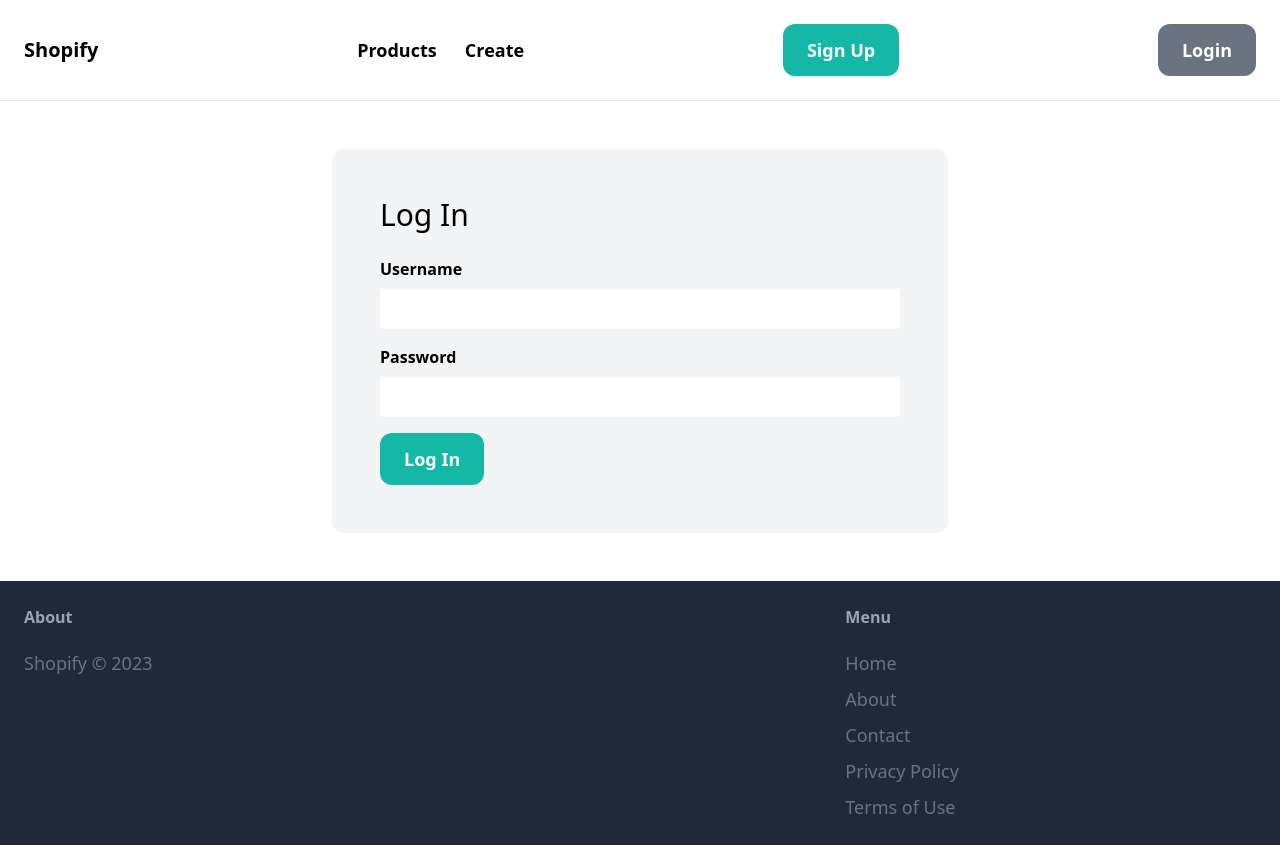
After one commit to Ola-Yeenca/E-commerce-old, a Django app: page /login/ in a window 1280 px wide. The commit adds this page. Run offline with Django 4.2, Linux system fonts and the light colour scheme; some libraries are stand-ins or nearby versions.

Commit message:
logout and login authentication done

```diff
--- a/shopify/core/forms.py
+++ b/shopify/core/forms.py
@@ -1,5 +1,5 @@
 from django import forms
-from django.contrib.auth.forms import UserCreationForm
+from django.contrib.auth.forms import UserCreationForm, AuthenticationForm
 from django.contrib.auth.models import User
 
 
@@ -35,3 +35,23 @@ class SignupForm(UserCreationForm):
             'placeholder': "Confirm Password"
         }
     ))
+
+
+class LoginForm(AuthenticationForm):
+    username = forms.CharField(widget=forms.TextInput(
+        attrs={
+            'class': 'w-full px-2 py-4 rounded-xl',
+            'placeholder': "Username"
+        }
+    ))
+
+    password = forms.CharField(widget=forms.PasswordInput(
+        attrs={
+            'class': 'w-full px-2 py-4 rounded-xl',
+            'placeholder': "Password"
+        }
+    ))
+
+
+class LogoutForm(forms.Form):
+    pass
--- a/shopify/core/templates/core/base.html
+++ b/shopify/core/templates/core/base.html
@@ -17,9 +17,14 @@
           <a href="/products/create" class="text-lg font-semibold hover:text-gray-500">Create</a>
         </div>
 
-        <a href="{% url 'core:signup' %}" class="px-6 py-3 text-lg font-semibold bg-teal-500 text-white rounded-xl hover:bg-teal-700">Sign Up</a>
-        <a href="#" class="px-6 py-3 text-lg font-semibold bg-gray-500 text-white rounded-xl hover:bg-gray-700">Login</a>
-
+        {% if user.is_authenticated %}
+          <a href="#" class="px-6 py-3 text-lg font-semibold bg-teal-500 text-white rounded-xl hover:bg-teal-700">Message</a>
+          <a href="#" class="px-6 py-3 text-lg font-semibold bg-gray-500 text-white rounded-xl hover:bg-gray-700">Dashboard</a>
+          <a href="{% url 'core:logout' %}" class="px-6 py-3 text-lg font-semibold bg-red-500 text-white rounded-xl hover:bg-red-700">Logout</a>
+        {% else %}
+          <a href="{% url 'core:signup' %}" class="px-6 py-3 text-lg font-semibold bg-teal-500 text-white rounded-xl hover:bg-teal-700">Sign Up</a>
+          <a href="{% url 'core:login' %}" class="px-6 py-3 text-lg font-semibold bg-gray-500 text-white rounded-xl hover:bg-gray-700">Login</a>
+        {% endif %}
     </nav>
     <div class="px-6 py-6">
       {% block content %}
--- /dev/null
+++ b/shopify/core/templates/core/login.html
@@ -0,0 +1,34 @@
+{% extends 'core/base.html' %}
+
+{% block title %}Log In{% endblock %}
+
+{% block content %}
+<div class="w-1/2 my-6 p-12 mx-auto bg-gray-100 rounded-xl">
+  <h1 class="mb-6 text-3xl">Log In</h1>
+  <form method="post" action="{% url 'core:login' %}">
+    {% csrf_token %}
+
+    <div class="mb-4">
+      <label for="id_username" class="block mb-2 font-semibold">Username</label>
+      <input type="text" name="username" id="id_username" class="w-full px-4 py-2 rounded border-gray-300 focus:outline-none focus:border-blue-500">
+    </div>
+    <div class="mb-4">
+      <label for="id_password" class="block mb-2 font-semibold">Password</label>
+      <input type="password" name="password" id="id_password" class="w-full px-4 py-2 rounded border-gray-300 focus:outline-none focus:border-blue-500">
+    </div>
+
+    {% if form.errors or form.non_field_errors %}
+    <div class="mb-4 p-4 bg-red-100 text-red-700 border border-red-400 rounded">
+      <h2 class="mb-2 font-semibold">Error</h2>
+      <ul>
+        {% for error in form.non_field_errors %}
+        <li>{{ error }}</li>
+        {% endfor %}
+      </ul>
+    </div>
+    {% endif %}
+
+    <button type="submit" class="px-6 py-3 text-lg font-semibold bg-teal-500 text-white rounded-xl hover:bg-teal-700">Log In</button>
+  </form>
+</div>
+{% endblock %}
--- a/shopify/core/urls.py
+++ b/shopify/core/urls.py
@@ -1,5 +1,7 @@
 from django.urls import path, include
 from . import views
+from .forms import LoginForm
+from django.contrib.auth import views as auth_views
 
 
 app_name = 'core'
@@ -8,4 +10,6 @@ urlpatterns = [
     path('', views.index, name='index'),
     path('contact/', views.contact, name='contact'),
     path('signup/', views.signup, name='signup'),
+    path('login/', auth_views.LoginView.as_view(template_name='core/login.html', authentication_form=LoginForm), name='login'),
+    path('logout/', auth_views.LogoutView.as_view(template_name='core/logout.html'), name='logout'),
 ]
--- a/shopify/shopify/settings.py
+++ b/shopify/shopify/settings.py
@@ -15,6 +15,10 @@ SECRET_KEY = 'django-insecure-%3y$0a_hbhcz#*m24el+a8s(=g3%q8i67x$(ww2$0t_&j$jdcj
 DEBUG = True
 
 ALLOWED_HOSTS = []
+
+LOGIN_URL = '/login/'
+LOGIN_REDIRECT_URL = '/'
+LOGOUT_REDIRECT_URL = '/'
 
 
 # Application definition
```
Also changed, not shown: shopify/db.sqlite3.
